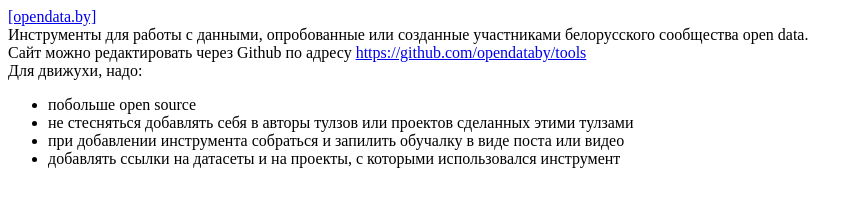
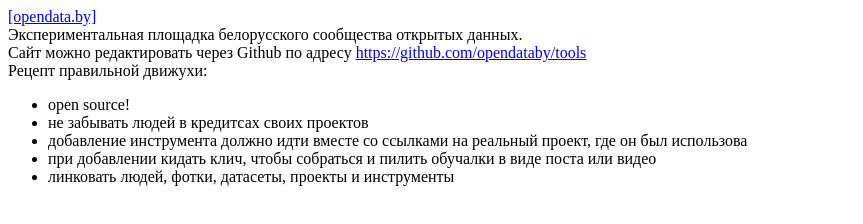
Before and after one commit to opendataby/tools, a plain HTML site: page index.html in a window 1280 px wide. Shown: the whole page, without its empty margins (0-863 px from the left). Drawn offline with Linux system fonts and the light colour scheme.

Commit message:
Страдания перфекционированием

```diff
--- a/index.html
+++ b/index.html
@@ -2,23 +2,24 @@
 <html>
 <head>
   <meta charset="utf-8" />
-  <title>tools.opendata.by</title>
+  <title>tools.opendata.by - Площадка для экспериментов</title>
   <link rel="import" href="header.html">
 </head>
 
 <body>
   <header><a href="http://opendata.by/">[opendata.by]</a></header>
   <content>
-    <div>Инструменты для работы с данными, опробованные или созданные
-         участниками белорусского сообщества open data.</div>
+    <div>Экспериментальная площадка белорусского сообщества
+         открытых данных.</div>
     <div>Сайт можно редактировать через Github по адресу
         <a href="https://github.com/opendataby/tools">https://github.com/opendataby/tools</a></div>
-    <div>Для движухи, надо:
+    <div>Рецепт правильной движухи:
       <ul>
-        <li>побольше open source</li>
-        <li>не стесняться добавлять себя в авторы тулзов или проектов сделанных этими тулзами</li>
-        <li>при добавлении инструмента собраться и запилить обучалку в виде поста или видео</li>
-        <li>добавлять ссылки на датасеты и на проекты, с которыми использовался инструмент</li>
+        <li>open source!</li>
+        <li>не забывать людей в кредитсах своих проектов</li>
+        <li>добавление инструмента должно идти вместе со ссылками на реальный проект, где он был использова</li>
+        <li>при добавлении кидать клич, чтобы собраться и пилить обучалки в виде поста или видео</li>
+        <li>линковать людей, фотки, датасеты, проекты и инструменты</li>
       </ul>
     </div>
   </content>
```
